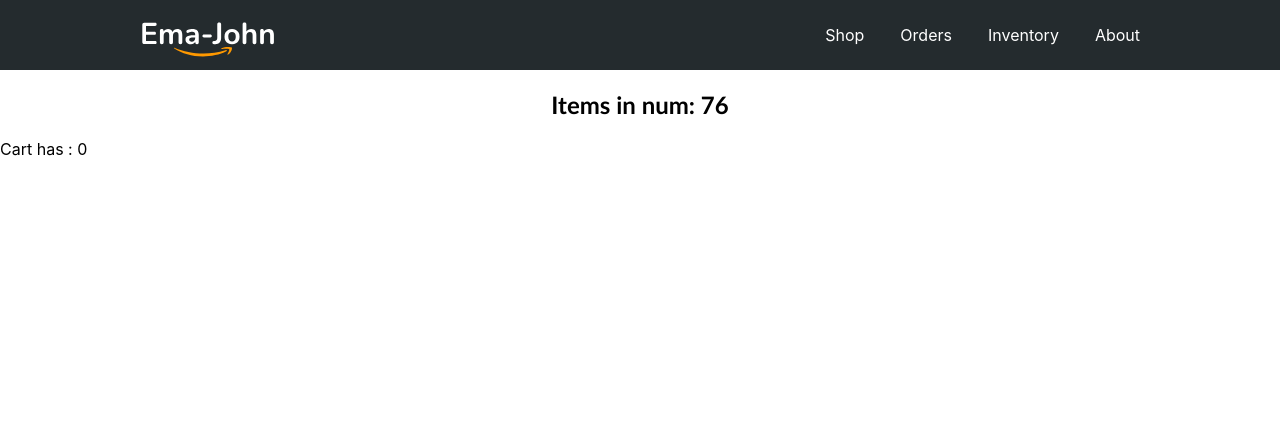
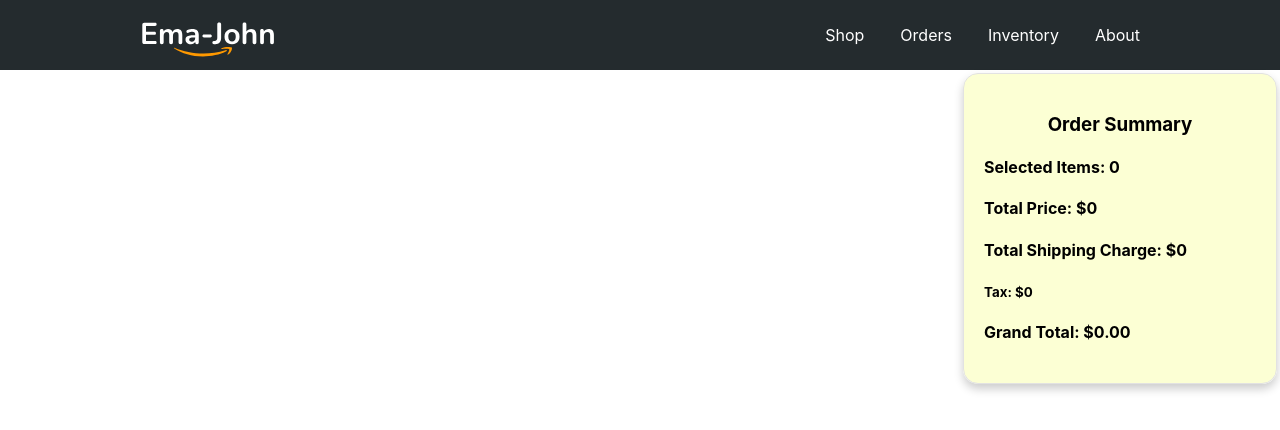
Before and after one commit to ratulinspace/EcomSite-EmaJohn, a React (Create React App) app: page /orders in a window 1280 px wide. Shown: the top 430 px of the page. Built offline with nearby package versions, Linux system fonts and the light colour scheme.

Commit message:
review section created

```diff
--- a/src/components/Orders/Orders.js
+++ b/src/components/Orders/Orders.js
@@ -1,18 +1,30 @@
 import React from 'react';
 import useCart from '../hooks/useCart';
 import useProducts from '../hooks/useProducts';
+import Cart from '../Cart/Cart'
 import './Order.css'
+import ReviewItem from '../ReviewItem/ReviewItem';
 
 const Orders = () => {
 
     const [products, setProducts] = useProducts();
 
-    const [cart, setCart] = useCart(products);
+    const [cart] = useCart(products);
 
     return (
-        <div>
-            <h2 style={{ textAlign: 'center', fontFamily: 'Trebuchet MS' }}>Items in num: {products.length}</h2>
-            <p>Cart has : {cart.length}</p>
+        <div className='shop-container'>
+            <div className='product-container'>
+                {
+                    cart.map(product => <ReviewItem
+                        key={product.id}
+                        product={product}
+                    ></ReviewItem>)
+                }
+            </div>
+            <div className='cart-container'>
+                <Cart cart={cart}></Cart>
+            </div>
+
         </div>
     );
 };
--- /dev/null
+++ b/src/components/ReviewItem/ReviewItem.js
@@ -0,0 +1,16 @@
+import React from 'react';
+import './ReviewItem.css';
+
+const ReviewItem = (props) => {
+
+    const { name, price, shipping, quantity } = props.product;
+
+    return (
+        <div>
+            <h3>Review section</h3>
+            <h4>{name}</h4>
+        </div>
+    );
+};
+
+export default ReviewItem;
```
Also changed, not shown: src/components/ReviewItem/ReviewItem.css (added).
